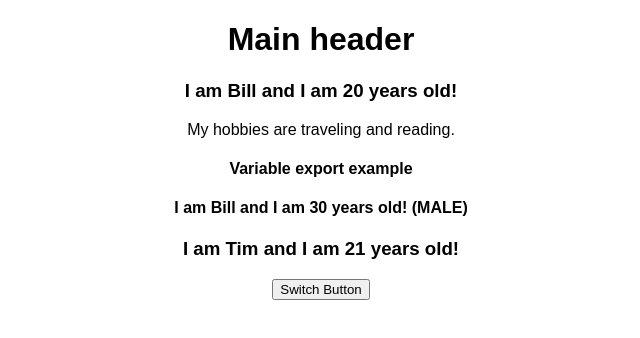
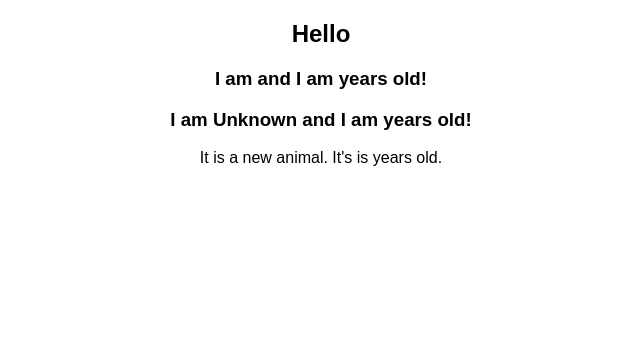
Before and after one commit to ae1663830a/burger_app, a React (Create React App) app in the folder react_app/: page / in a window 1280 px wide. Shown: the top 338 px of the page, without its empty margins (319-959 px from the left). Built offline with nearby package versions, Linux system fonts and the light colour scheme.

Commit message:
repeating props, stateful vs stateless

```diff
--- a/react_app/src/App.js
+++ b/react_app/src/App.js
@@ -12,12 +12,12 @@ class App extends Component {
         ]
     };
 
-    switchNameHandler = () => {
+    switchNameHandler = (newName) => {
         console.log('Was clicked');
         // Does not work this.state.persons[0].name = 'Andrew';
         this.setState({
             persons: [
-                {name: 'Timothy', age: 21},
+                {name: newName, age: 21},
                 {name: 'Dane', age: 23}
             ]
         })
@@ -31,11 +31,21 @@ class App extends Component {
         return (
             <div className="App">
                 <h1>Main header</h1>
-                <Person name="Bill" age="20"> My hobbies are traveling and reading.</Person>
-                <h4 onClick={this.switchNameHandler}>{personAsVar()}</h4>
-                <h4>{personWithArgs({name: "Bill", sex: "male"})}</h4>
+
+                <Person
+                    click={() => (this.switchNameHandler('Andy')) } // Call a function with props. {props.click} from Person.js
+                    name="Bill" // {props.name} and {props.age}
+                    age="20">
+                    My hobbies are traveling and reading.
+                </Person>
+
+                <h4 >{personAsVar()}</h4>
+                <h4>{personWithArgs({name: "Bill", sex: "male"/*, click:this.switchNameHandler*/})}</h4>
                 <Person name={this.state.persons[0].name} age={this.state.persons[0].age}/>
-                <button onClick={this.switchNameHandler} onMouseOut={this.switchNameHandler2}>Switch Button</button>
+                <button onClick={this.switchNameHandler.bind(this, 'Alex')}
+                        onMouseOut={this.switchNameHandler2}>
+                    Switch Button
+                </button>
             </div>
         );
     }
--- /dev/null
+++ b/react_app/src/Person/NewPerson.js
@@ -0,0 +1,37 @@
+import React, {Component} from 'react'
+import Person from './Person'
+
+
+const Animal = (props) => {
+    return (<div onClick={props.logging}>
+        It is a new animal. It's {props.name} is years old.
+    </div>)
+};
+
+
+class NewPerson extends Component {
+
+    state = {
+        persons: {name: 'Unknown', age: 23}
+    };
+
+    changeName = (newName) => {
+        this.setState({
+            persons: {name: newName, age: 23}
+        });
+        console.log('no Mouse')
+    };
+
+    render() {
+        return (
+            <div className="App">
+                <h2>Hello </h2>
+                <Person/>
+                <Person name={this.state.persons.name} click={this.changeName.bind(this, 'Andy')}/>
+                <Animal logging={() => console.log('error')}/>
+            </div>
+        )
+    }
+}
+
+export default NewPerson;
--- a/react_app/src/Person/Person.js
+++ b/react_app/src/Person/Person.js
@@ -3,7 +3,7 @@ import React from 'react'
 const person = (props) => {
     return (
         <div>
-        <h3>I am {props.name} and I am {props.age} years old!</h3>
+        <h3 onClick={props.click}>I am {props.name} and I am {props.age} years old!</h3>
             <span>{props.children}</span>
         </div>
     )
--- a/react_app/src/Person/PersonDiffExport.js
+++ b/react_app/src/Person/PersonDiffExport.js
@@ -5,5 +5,7 @@ export const personAsVar = () => {
 };
 
 export const personWithArgs = (props) => {
-    return <p>I am {props.name} and I am {Math.ceil(Math.random() * 10) + 20} years old! ({props.sex.toUpperCase()})</p>
+    return <p onClick={props.click}>
+        I am {props.name} and I am {Math.ceil(Math.random() * 10) + 20} years old! ({props.sex.toUpperCase()})
+    </p>
 };
--- a/react_app/src/index.js
+++ b/react_app/src/index.js
@@ -2,7 +2,8 @@ import React from 'react';
 import ReactDOM from 'react-dom';
 import './index.css';
 import App from './App';
+import NewPerson from './Person/NewPerson'
 import registerServiceWorker from './registerServiceWorker';
 
-ReactDOM.render(<App />, document.getElementById('root'));
+ReactDOM.render(<NewPerson />, document.getElementById('root'));
 registerServiceWorker();
```
Also changed, not shown: 1 other file (tests, documents, lock files or other folders).
